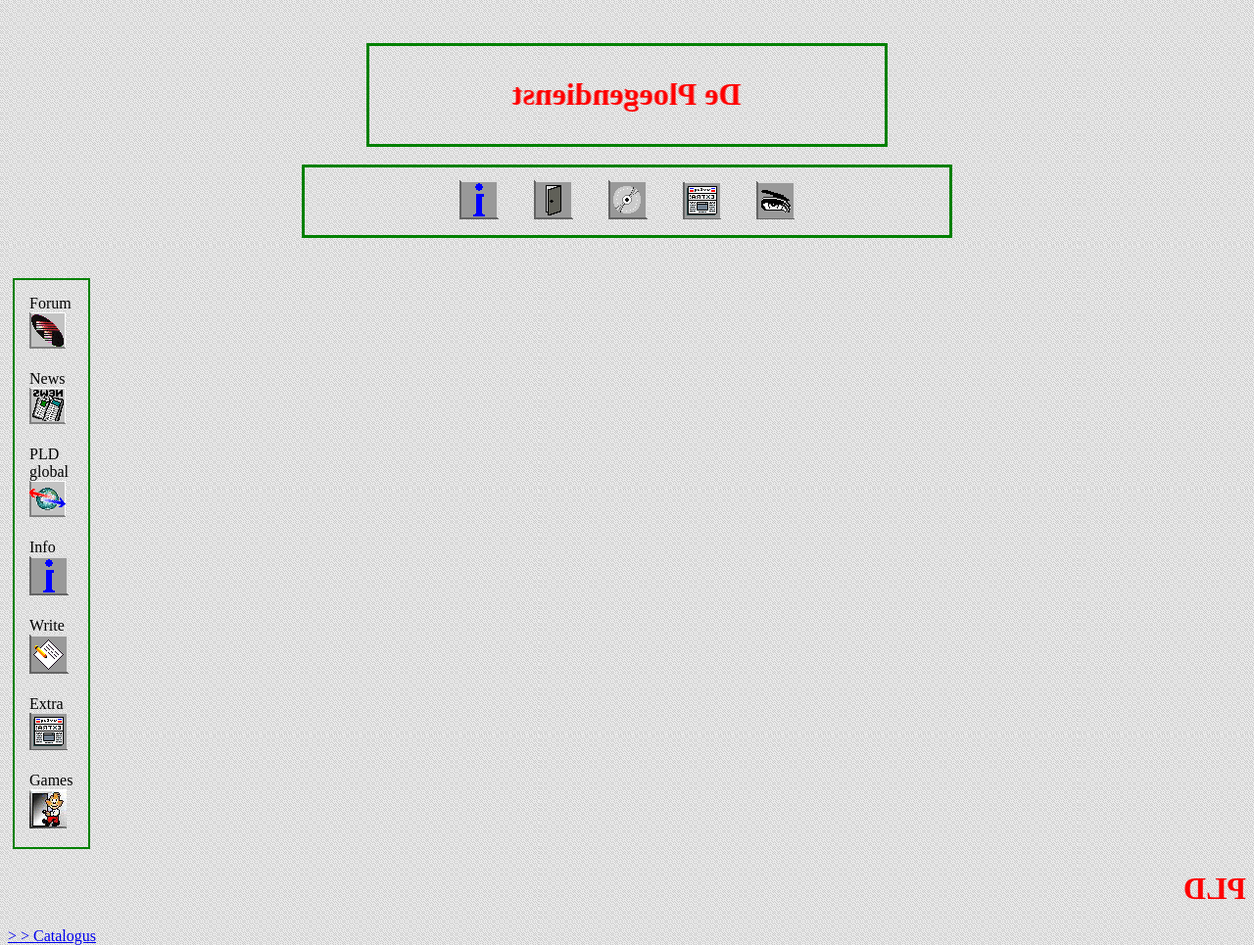
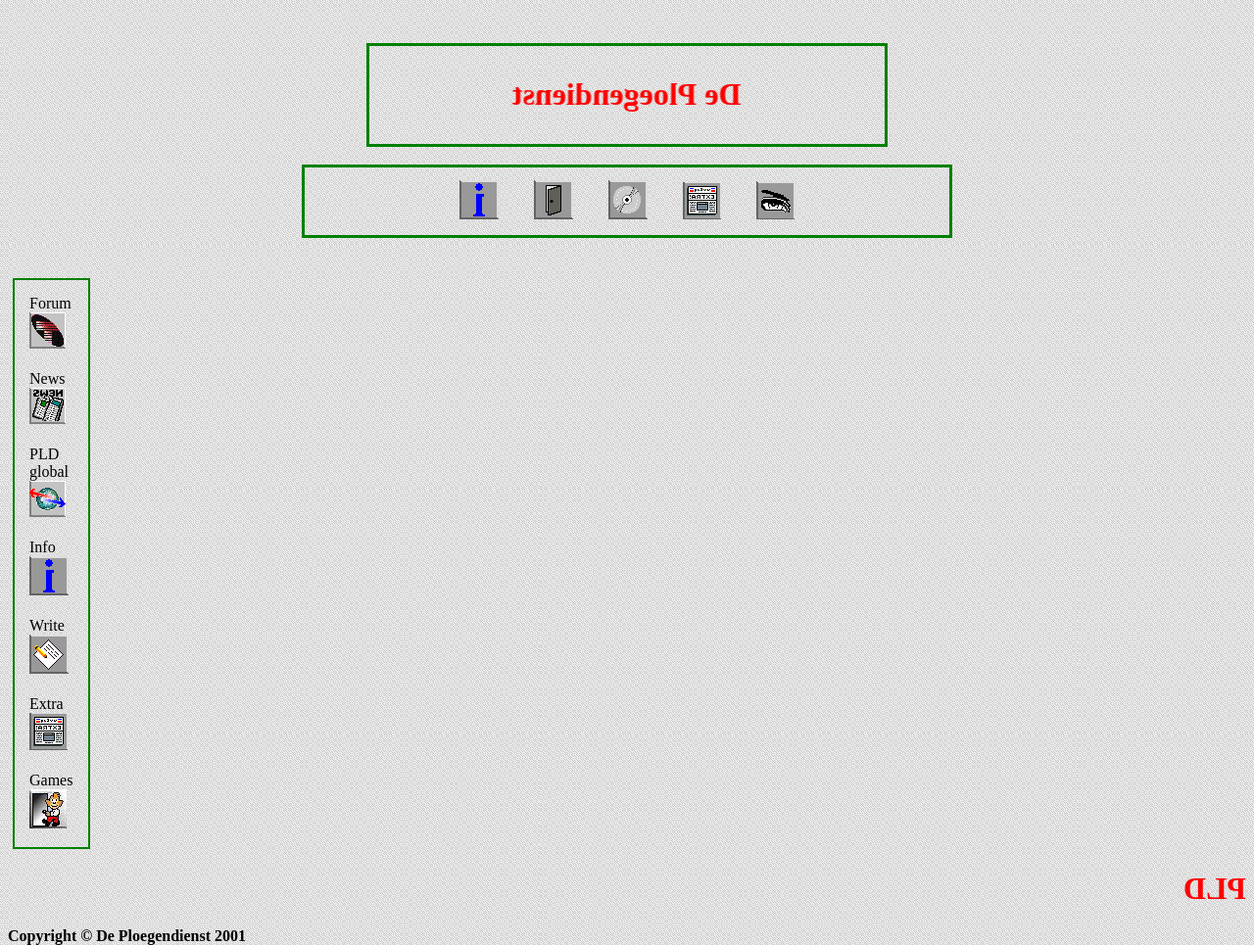
Before and after one commit to MatthijsvanNistelrooij/PLD, a plain HTML site: page index.html in a window 1280 px wide. Shown: the whole page at 98% size. Drawn offline with Linux system fonts and the light colour scheme.

Commit message:
update index

```diff
--- a/index.html
+++ b/index.html
@@ -88,7 +88,9 @@
 </div>
 
 <h1>PLD</h1>
-<a href="catalog.html">> > Catalogus</a>
+<h4>
+    Copyright ©  De Ploegendienst 2001
+    </h4>
 
 </body>
 </html>
```
Also changed, not shown: catalog.html (+1 -1 lines).
